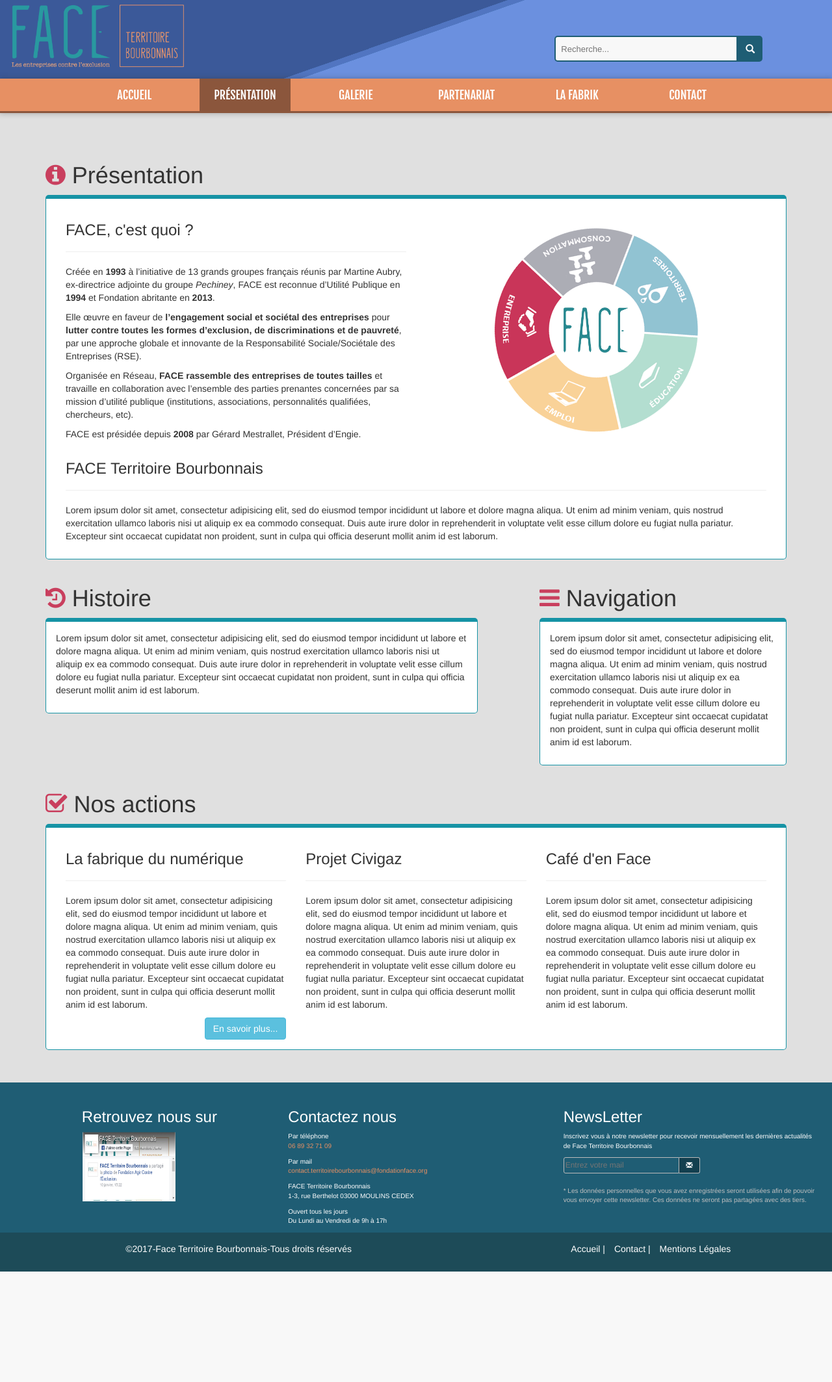
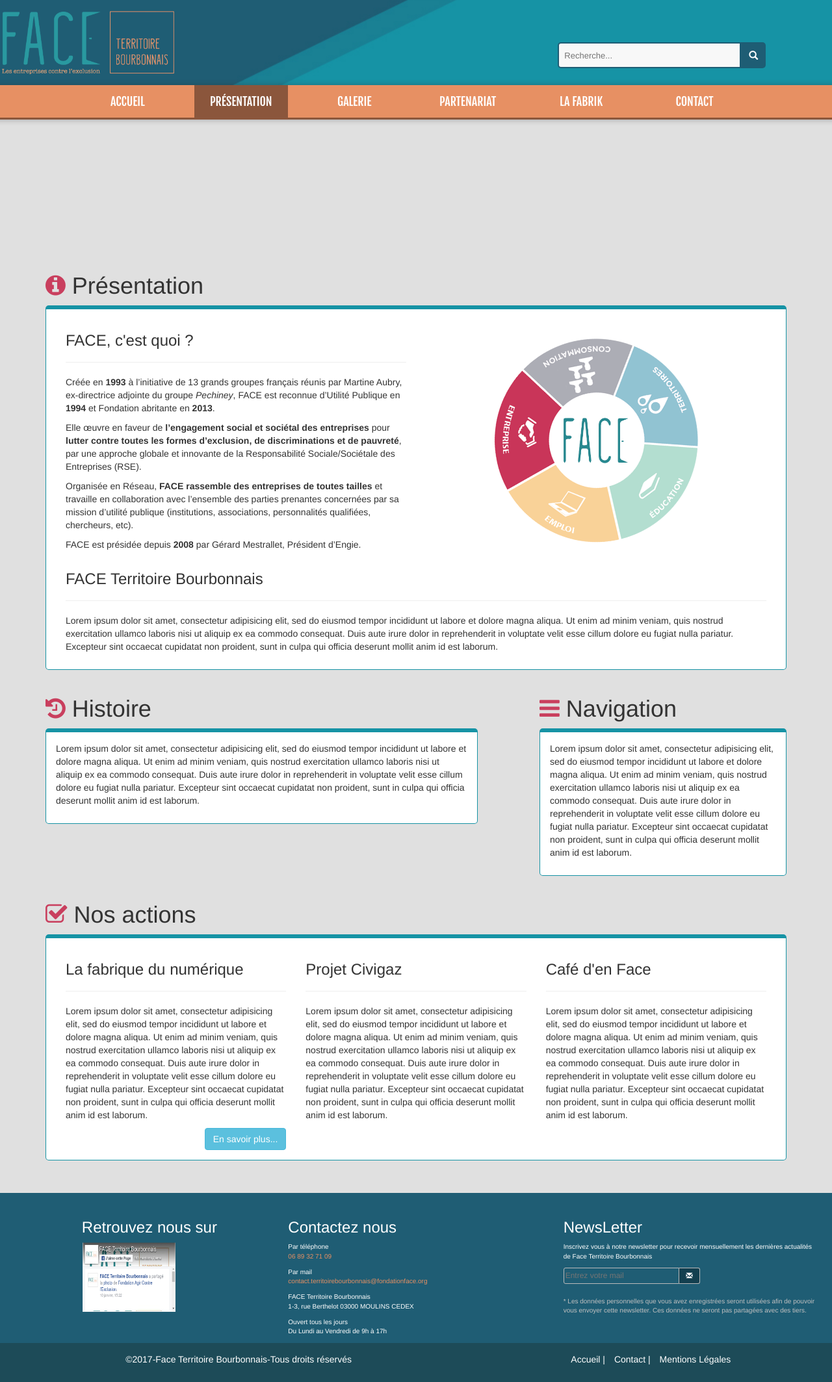
Before and after one commit to Registech/faceMoulins-projet_commun-, a PHP site: page /presentation.php in a window 1280 px wide. Shown: the whole page at 65% size. Before the commit the page ends 1957 px from the top, so only its background shows below. Run offline with PHP 8.4, Linux system fonts and the light colour scheme.

Commit message:
Modif header top background

```diff
--- a/css/style.css
+++ b/css/style.css
@@ -1,19 +1,25 @@
-body{
+html, body{
 	background-color: #E0E0E0;
+	padding-top: 200px;
+	overflow-x: hidden;
 }
-#headerRecherche{
-	position: relative;
-	margin-top: -10px;
 
+/*---------------------------------------------------------------------------------------*/
+/*                                     HEADER & NAVBAR                                   */
+/*---------------------------------------------------------------------------------------*/
+
+.navbar #top{ /* Fond de la zone logo & recherche */
+	background: url(../img/header_background.png);
+	background-position: 52% 100%;
+	background-size: cover;
 }
-#fondRecherche{
-	position: absolute;
-	top: 0;
-	left: 0;
-	width: 100%;
-	height: 100%;
-	z-index: -1;
+
+@media screen and (max-width: 768px){
+	.navbar #top{
+		background-position: 46% 50%;
+	}
 }
+
 #logoFace {
 	width: 300px;
 	margin-top: 15px;
--- a/include/header.php
+++ b/include/header.php
@@ -1,10 +1,9 @@
-<header class="container-fluid navbar-fixed-top">
-				<div id="headerRecherche" class="row">
+<header class="navbar navbar-fixed-top">
+				<div id="top" class="row">
 					<img src="img/faceimg.png" alt="logo_face" id="logoFace" class="col-md-3" />
 					<div class="col-md-offset-8 hidden-xs hidden-sm" style="margin-top: 30px;" id="search">
 						<input type="search" name="recherche" id="recherche"  placeholder="Recherche..."/><span class="glyphicon glyphicon-search"></span>
 					</div>
-					<img src="img/blocFB.png" alt="fond entête" id="fondRecherche">
 				</div>
 				<div class="row Accueil">
 					<div class="col-md-offset-1 col-md-10 hidden-xs hidden-sm">
--- a/presentation.php
+++ b/presentation.php
@@ -13,11 +13,10 @@
 		<title>Face-Moulins.fr</title>
 	</head>
 	<body>
-		<div class="container-fluid" style="padding: 0">
 		<?php include("include/header.php"); ?>
 		<div class="container">
 
-				<div class="row top" id="presentation">
+			<div class="row" id="presentation">
 				<h1 class="col-md-12 boxtitle"><i class="fa fa-info-circle" aria-hidden="true"></i>Présentation</h1>
 
 				<div class="col-md-12 box">
```
Lines whose indentation alone changed are shown as unchanged.
